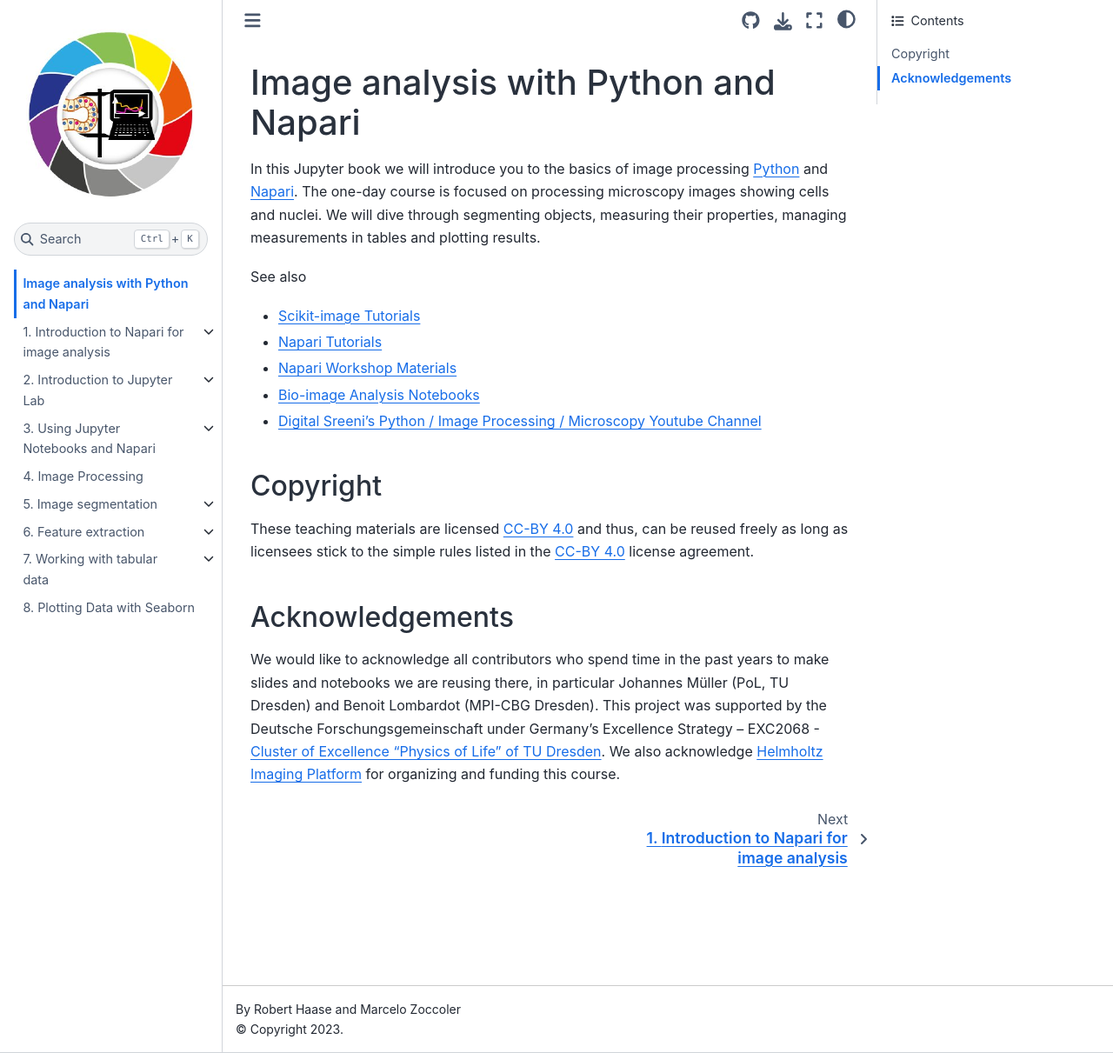
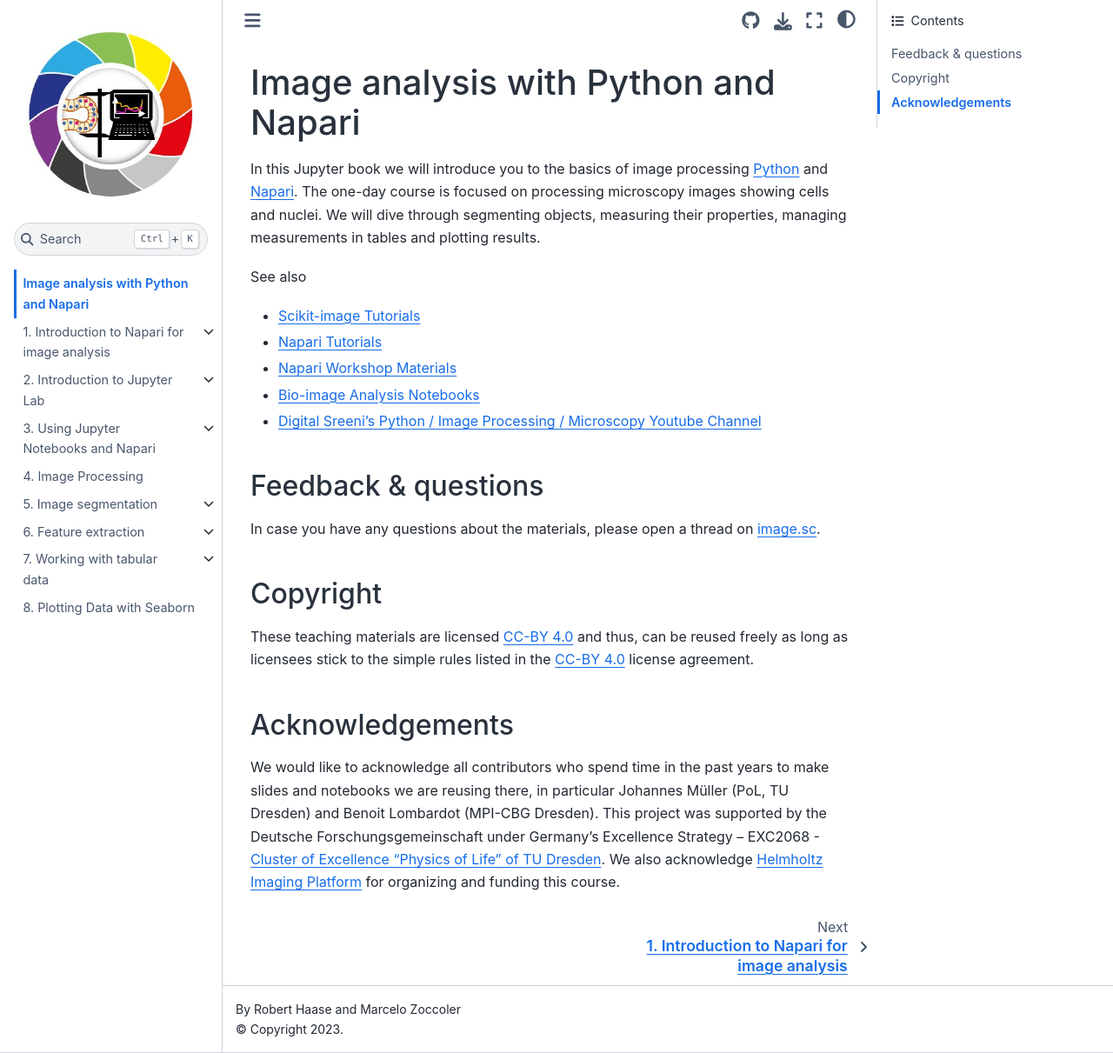
Before and after one commit to BiAPoL/HIP_Introduction_to_Napari_and_image_processing_with_Python_2022, a Jupyter Book: the page built from docs/intro.md, in a window 1280 px wide and 1211 px high. Shown: the whole window at 87% size. Built offline with Jupyter Book 1.0.4 settings and Sphinx 7.4.7 and the Sphinx Book theme 1.1.4, drawn with Linux system fonts in a browser that asks for light colours; pages that are not in the unit, such as notebooks, are missing from menus.

Commit message:
added feedback section to intro

```diff
--- a/docs/intro.md
+++ b/docs/intro.md
@@ -8,6 +8,9 @@ See also
 * [Bio-image Analysis Notebooks](https://haesleinhuepf.github.io/BioImageAnalysisNotebooks/intro.html)
 * [Digital Sreeni's Python / Image Processing / Microscopy Youtube Channel](https://youtube.com/digitalsreeni)
 
+## Feedback & questions
+In case you have any questions about the materials, please open a thread on [image.sc](https://image.sc).
+
 ## Copyright
 These teaching materials are licensed [CC-BY 4.0](https://creativecommons.org/licenses/by/4.0/) and thus, can be reused freely as long as licensees stick to the simple rules listed in the [CC-BY 4.0](https://creativecommons.org/licenses/by/4.0/) license agreement.
 
```
